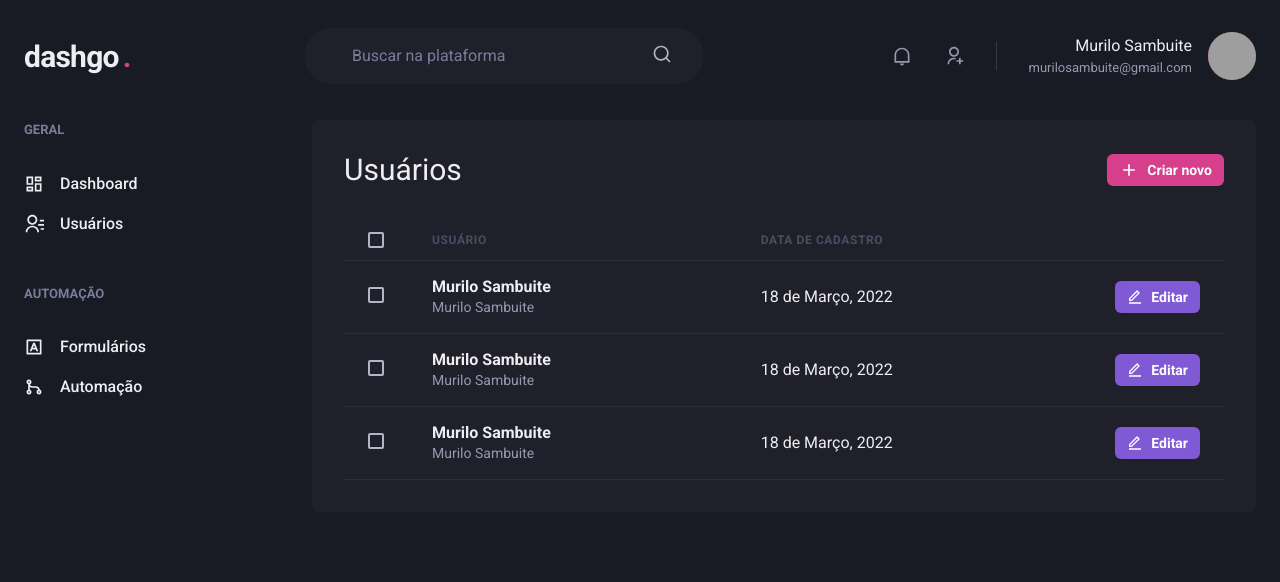
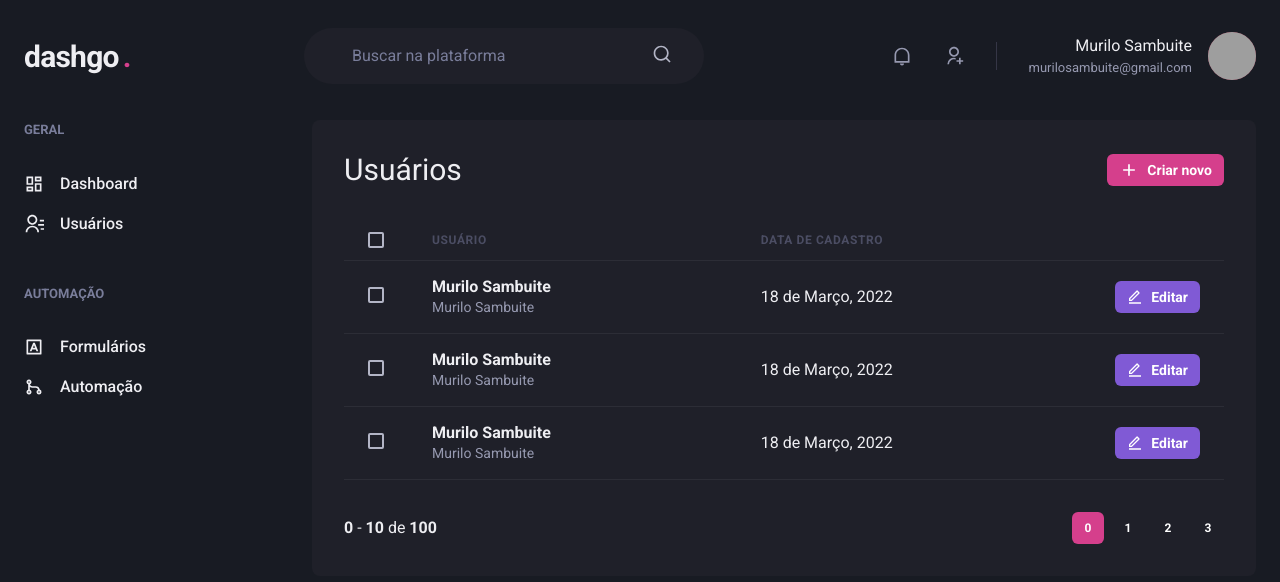
Before and after one commit to sambuite/dashgo, a Next.js app: page /users in a window 1280 px wide. Shown: the top 582 px of the page. Built offline with nearby package versions, Linux system fonts and the light colour scheme; grey boxes are pictures that could not be loaded.

Commit message:
feat: create Pagination component and add to users table

```diff
--- /dev/null
+++ b/src/components/Pagination.tsx
@@ -0,0 +1,37 @@
+import { Box, Button, Stack } from '@chakra-ui/react';
+
+export function Pagination() {
+  return (
+    <Stack
+      direction='row'
+      spacing='6'
+      mt='8'
+      justify='space-between'
+      align='center'
+    >
+      <Box>
+        <strong>0</strong> - <strong>10</strong> de <strong>100</strong>
+      </Box>
+      <Stack direction='row' spacing='2'>
+        {Array.from({ length: 4 }).map((_, index) => (
+          <Button
+            size='sm'
+            fontSize='xs'
+            width='4'
+            colorScheme={index === 0 ? 'pink' : 'gray.700'}
+            disabled={index === 0}
+            _hover={{
+              bgColor: index === 0 ? 'pink.500' : 'gray.700',
+            }}
+            _disabled={{
+              bgColor: 'pink.500',
+              cursor: 'default',
+            }}
+          >
+            {index}
+          </Button>
+        ))}
+      </Stack>
+    </Stack>
+  );
+}
--- a/src/pages/users/index.tsx
+++ b/src/pages/users/index.tsx
@@ -15,6 +15,7 @@
 } from '@chakra-ui/react';
 import { RiAddLine, RiEditLine } from 'react-icons/ri';
 import { Header } from '../../components/Header';
+import { Pagination } from '../../components/Pagination';
 import { Sidebar } from '../../components/Sidebar';
 
 export default function UserList() {
@@ -85,6 +86,7 @@
               ))}
             </Tbody>
           </Table>
+          <Pagination />
         </Box>
       </Flex>
     </Box>
```
